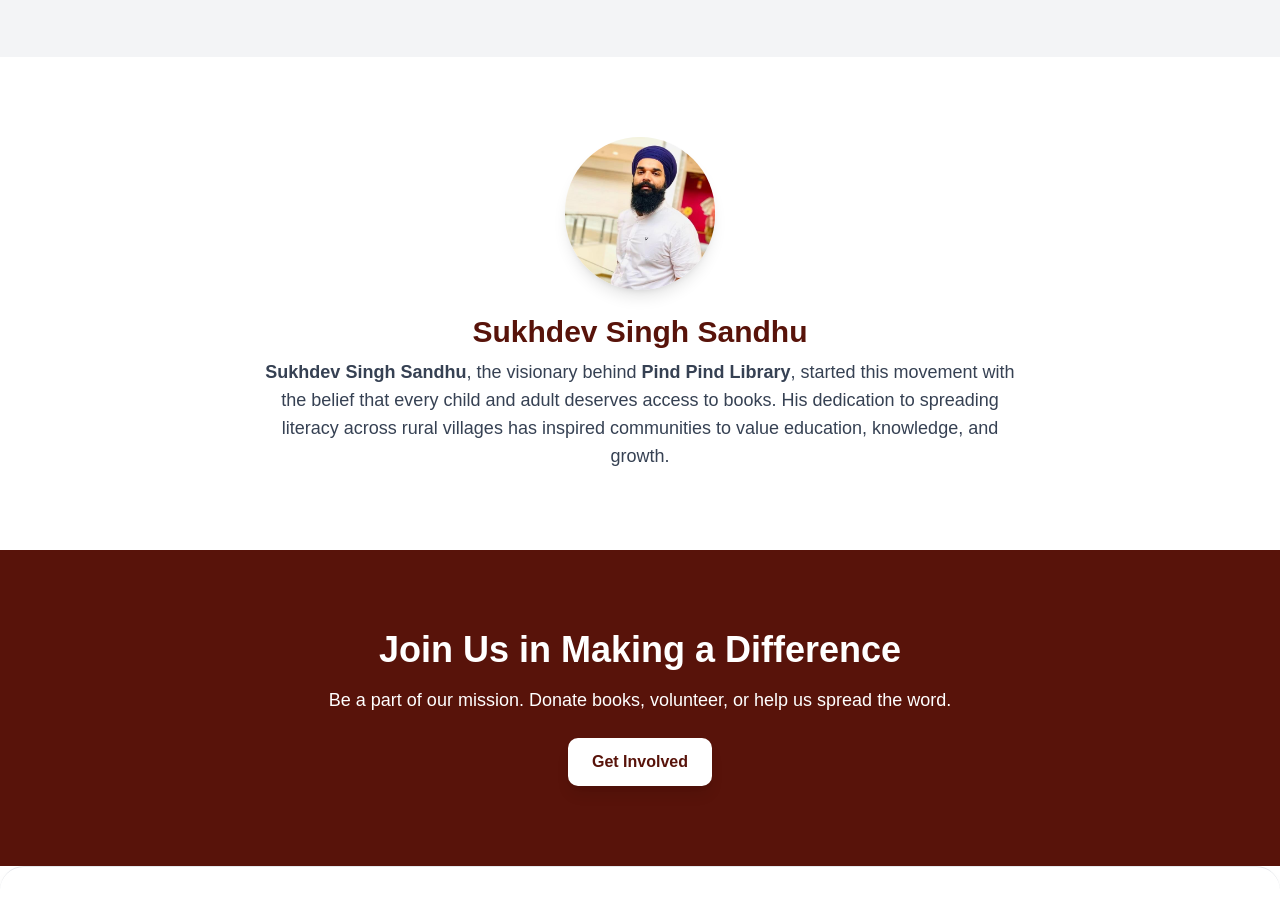
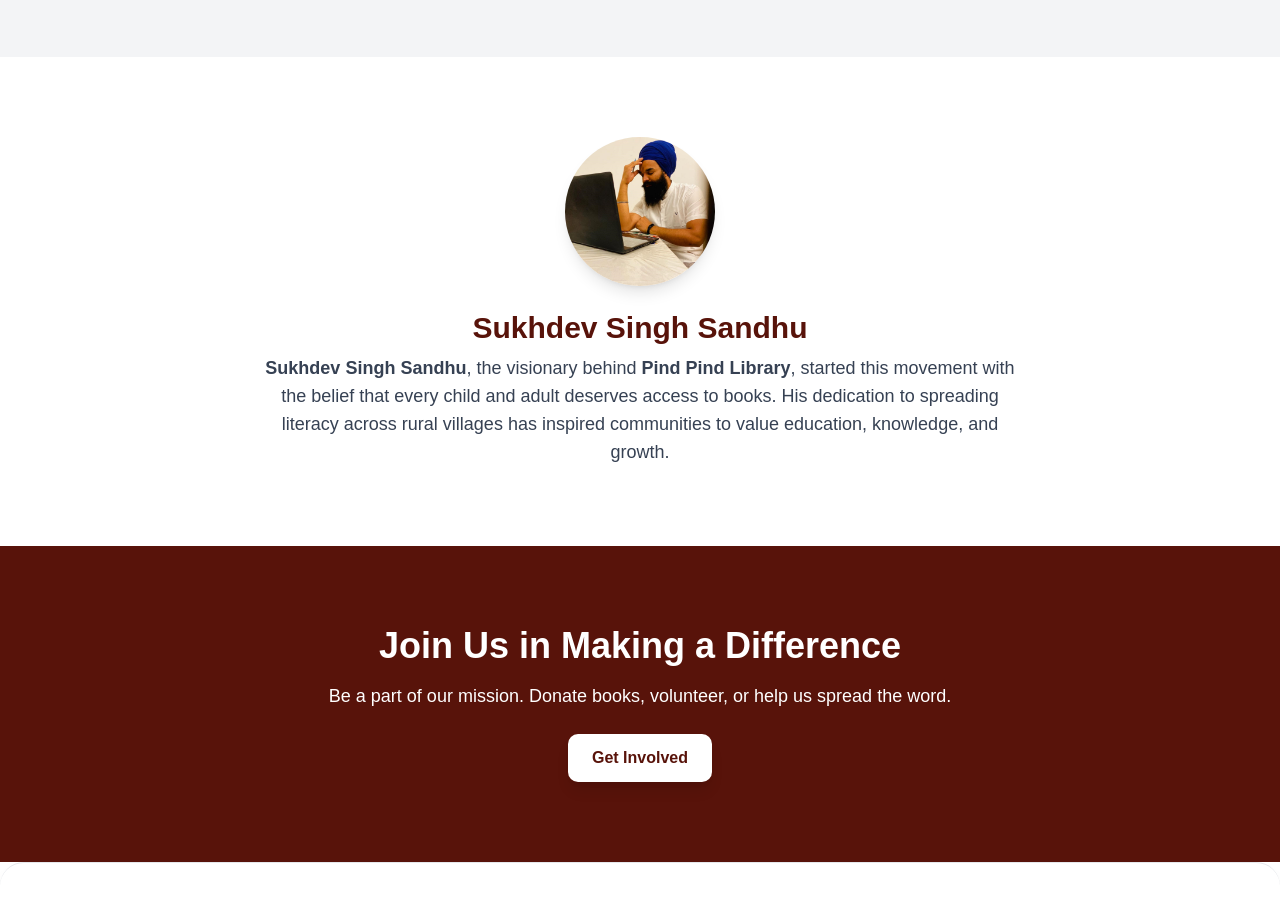
Before and after one commit to Noctua-webworks/pind-pind-library, a Next.js app: page /about in a window 1280 px wide. Shown: the part 1960-2867 px from the top of the page. Built offline with nearby package versions, Linux system fonts and the light colour scheme; a web font is replaced by a local one.

Commit message:
founder pic update

```diff
--- a/src/components/AboutUs.jsx
+++ b/src/components/AboutUs.jsx
@@ -141,7 +141,7 @@ export default function AboutUs() {
           className="container mx-auto text-center max-w-3xl"
         >
           <Image
-            src="/images/founder.jpeg"
+            src="/images/founder2.jpeg"
             width={150}
             height={150}
             alt="Sukhdev Singh Sandhu"
```
Also changed, not shown: public/images/founder2.jpeg (added).
